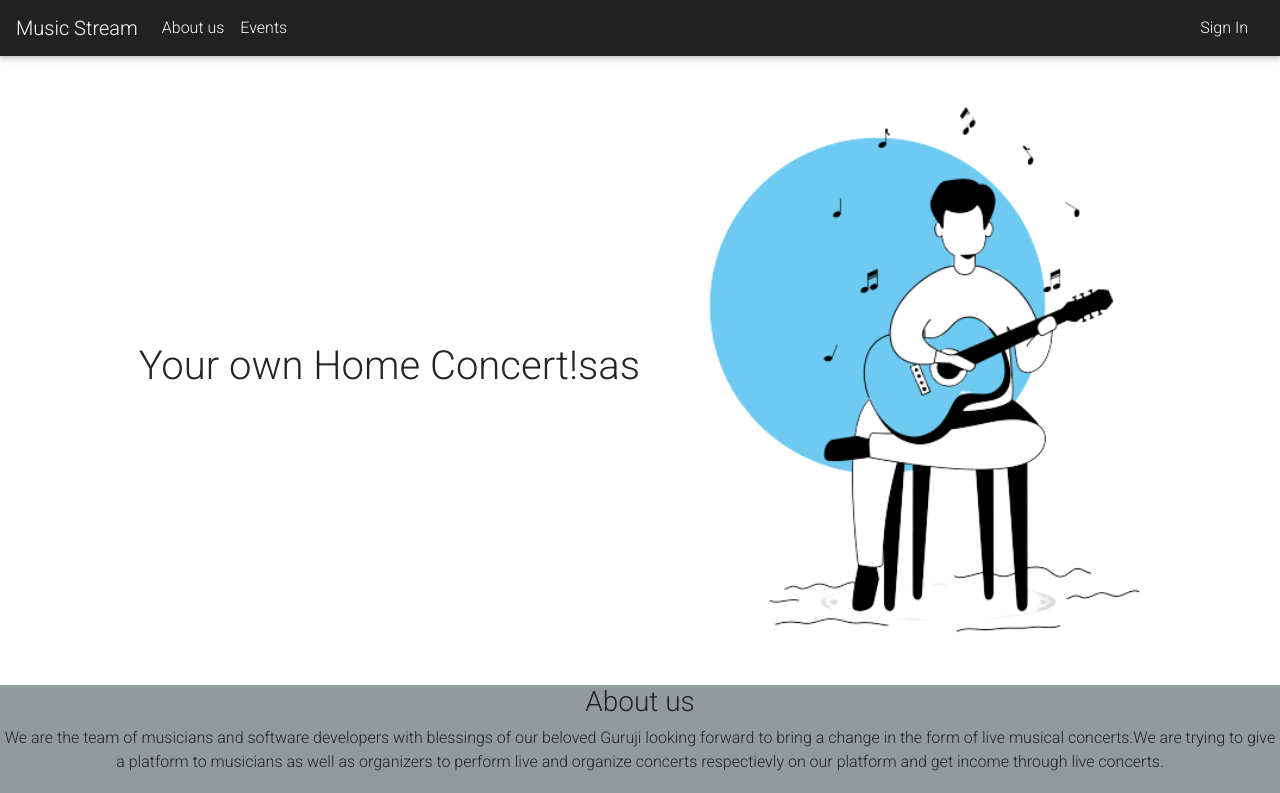
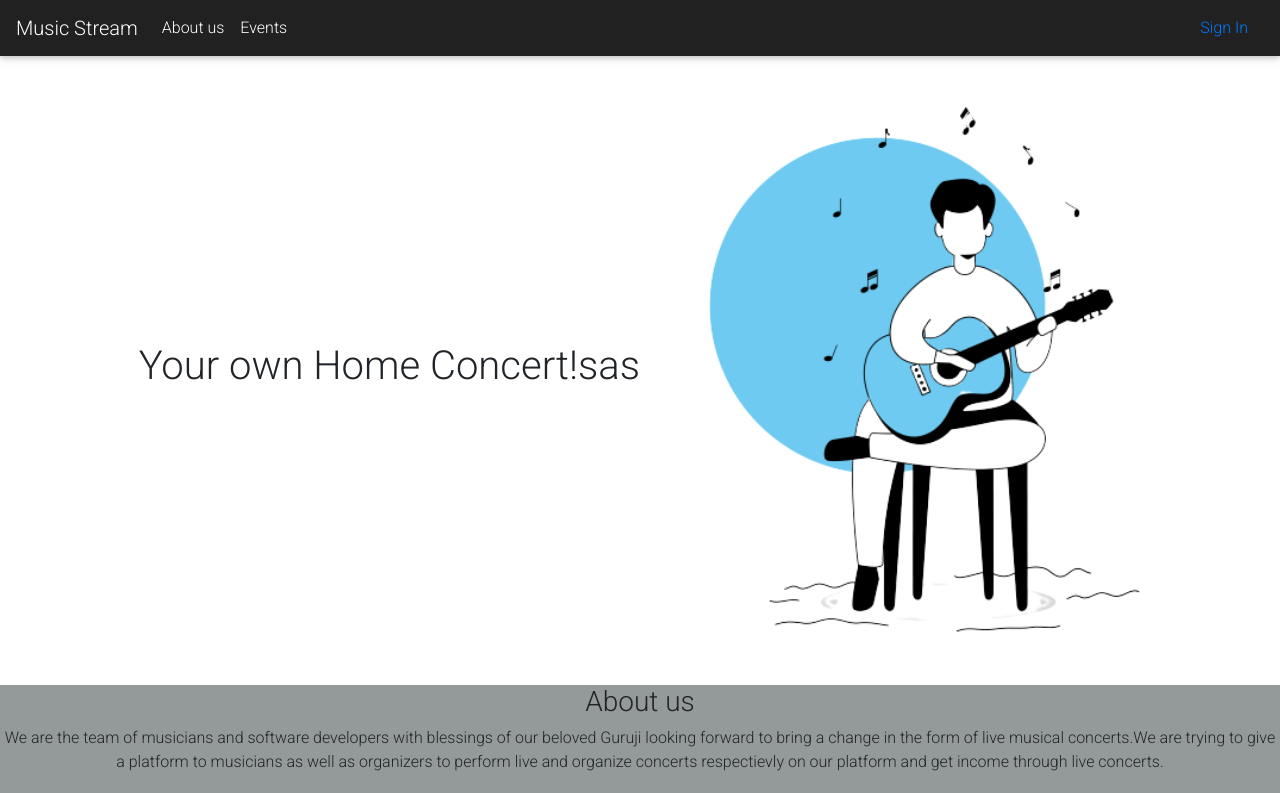
Before and after one commit to namitdoshi/music-streaming-react, a React (Create React App) app: page / in a window 1280 px wide. Shown: the top 793 px of the page. Built offline with nearby package versions, Linux system fonts and the light colour scheme; no server answers.

Commit message:
added href to signin nav-item

```diff
--- a/src/components/header/header.component.jsx
+++ b/src/components/header/header.component.jsx
@@ -33,13 +33,13 @@ const Header = ({ currentUser }) => {
           </Nav>
 
           {currentUser ? (
-        <div className='option' onClick={() => auth.signOut()}>
-          SIGN OUT
-        </div>
+          <div className='option' onClick={() => auth.signOut()}>
+            SIGN OUT
+          </div>
       ) : (
         <NavLink>
-            <span style={{color: '#fff'}}>Sign In</span>
-          </NavLink>
+          <a href="/signin"><span style={{color: '#fff'}}></span>Sign In</a>
+        </NavLink>
       )}
 
         </Collapse>
```
